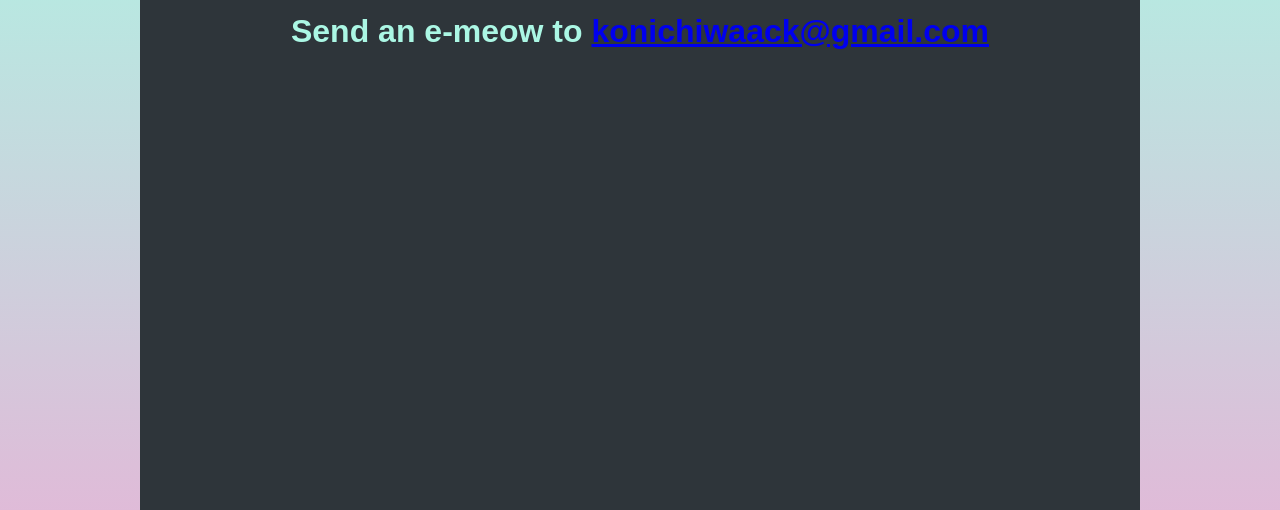
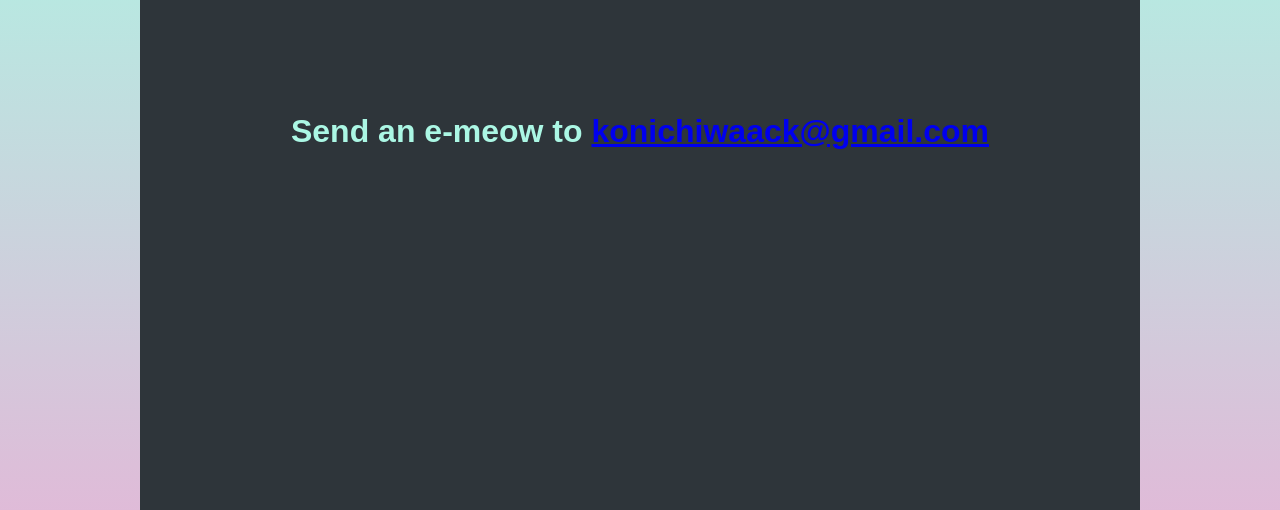
Before and after one commit to konichiwaack/website, a plain HTML site: page contact.html in a window 1280 px wide. Shown: the part 182-692 px from the top of the page. Drawn offline with Linux system fonts and the light colour scheme.

Commit message:
Update contact.html

```diff
--- a/contact.html
+++ b/contact.html
@@ -27,7 +27,7 @@
 			<div id="spacer1"></div>
 			<main>
 				<div id="content" style="display:block;height:800px;">
-				<h1 id="contact_header" style="margin:auto;text-align:center;">Send an e-meow to <a href="mailto:konichiwaack@gmail.com">konichiwaack@gmail.com</a></h1>
+				<h1 id="contact_header" style="margin:100px auto;text-align:center;">Send an e-meow to <a href="mailto:konichiwaack@gmail.com">konichiwaack@gmail.com</a></h1>
 					<form id="contact_form" method="post" action="php/formmail.php" style="display:none;">
 					<fieldset id="contact_fieldset">
 						<input 	type="hidden"
```
